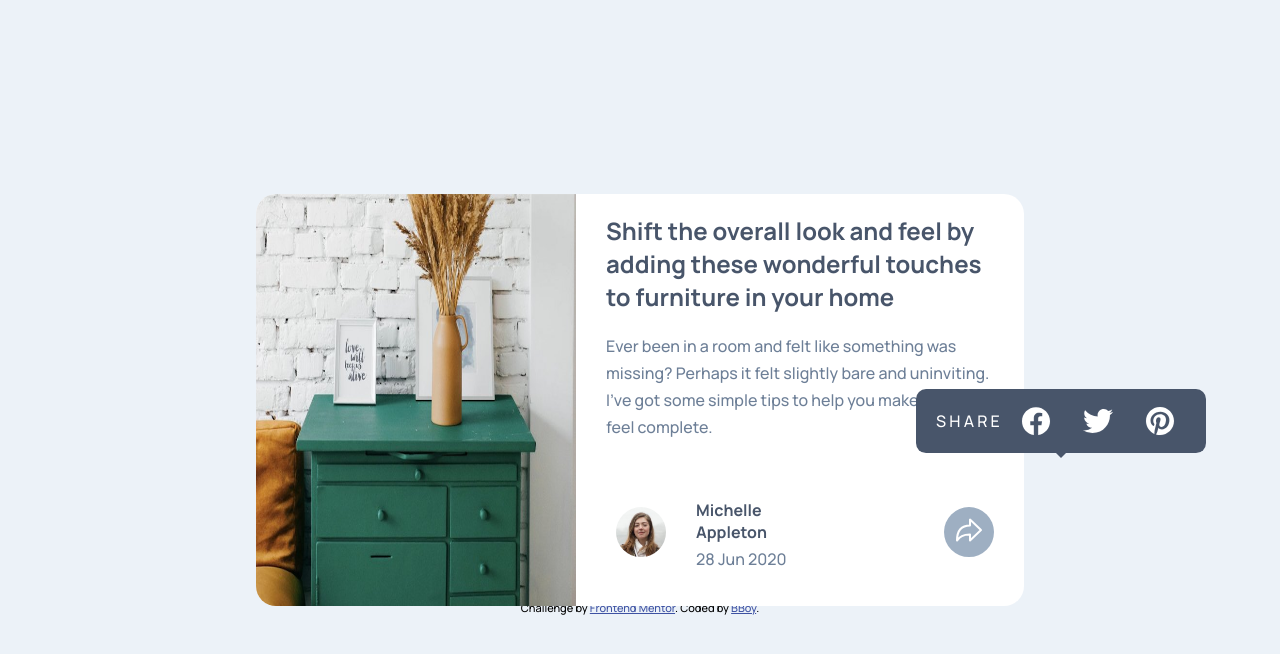
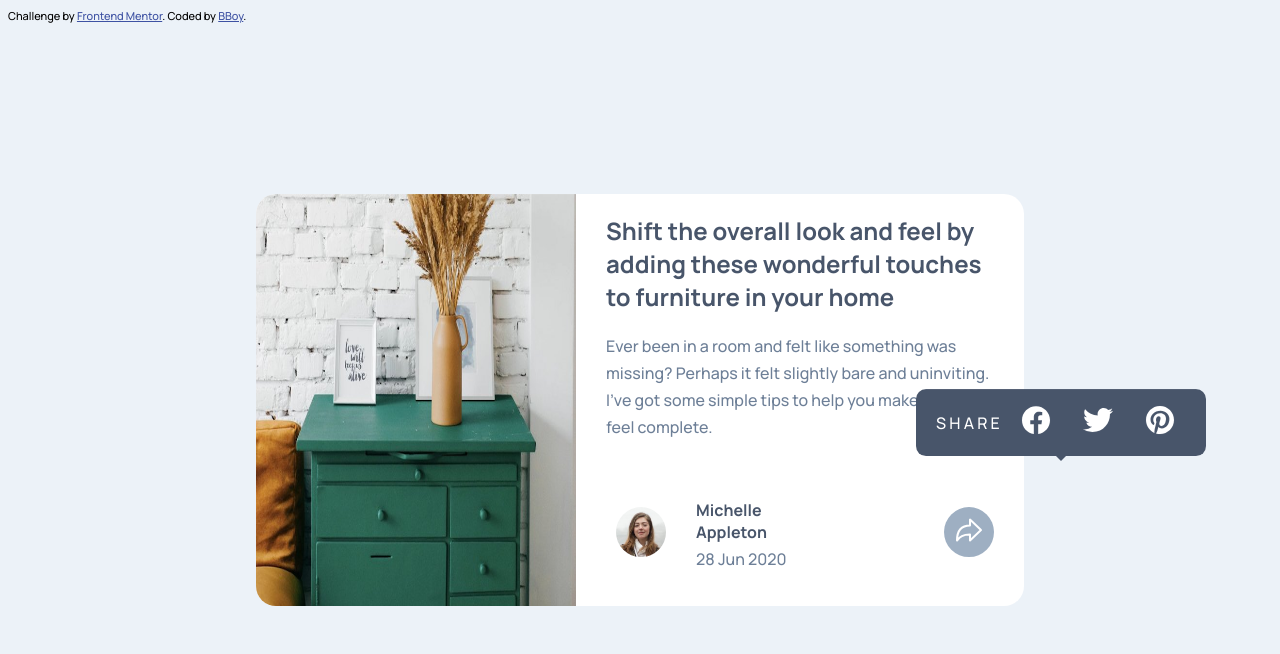
Before and after one commit to bbenbboy/2.-article-preview-component-master, a plain HTML site: page index.html in a window 1280 px wide. Both pictures are taken after a click on the button 969 px from the left and 531 px from the top of the page. Drawn offline with nearby package versions, Linux system fonts and the light colour scheme.

Commit message:
Html and Js changed

```diff
--- a/index.html
+++ b/index.html
@@ -61,9 +61,15 @@
               </button>
               <div class="iconsBox iconsBox-mobile">
                 <p>S H A R E</p>
-                <ion-icon name="logo-facebook" size="large"></ion-icon>
-                <ion-icon name="logo-twitter" size="large"></ion-icon>
-                <ion-icon name="logo-pinterest" size="large"></ion-icon>
+                <a href="https://www.facebook.com/">
+                  <ion-icon name="logo-facebook" size="large"></ion-icon
+                ></a>
+                <a href="https://twitter.com/"
+                  ><ion-icon name="logo-twitter" size="large"></ion-icon
+                ></a>
+                <a href="https://www.pinterest.com/"
+                  ><ion-icon name="logo-pinterest" size="large"></ion-icon
+                ></a>
               </div>
             </div>
           </div>
--- a/main.js
+++ b/main.js
@@ -19,4 +19,4 @@ const hidButton = function (e) {
 };
 
 button.addEventListener("click", showButton);
-button.addEventListener("mouseover", hidButton);
+// button.addEventListener("mouseover", hidButton);
--- a/style.css
+++ b/style.css
@@ -166,7 +166,9 @@ secondPara {
   top: 195px;
   left: 660px;
   width: 250px;
+  animation: iconsBox 1s ease 0s 1 normal forwards;
 }
+
 .iconsBox::before {
   content: "";
   width: 0;
@@ -192,5 +194,15 @@ secondPara {
   opacity: 0;
 }
 footer {
-  margin-top: 600px;
+  position: fixed;
 }
+
+@keyframes iconsBox {
+  0% {
+    opacity: 0;
+  }
+
+  100% {
+    opacity: 1;
+  }
+}
```
